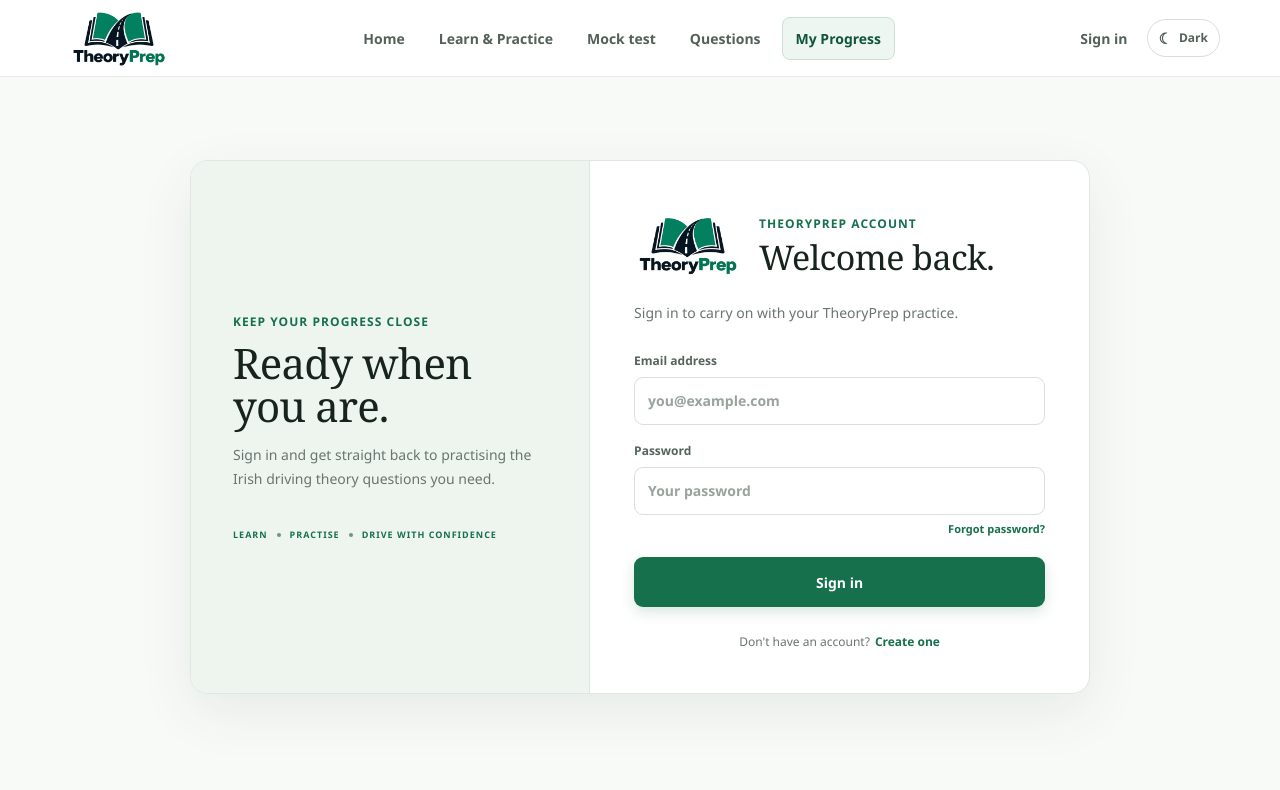
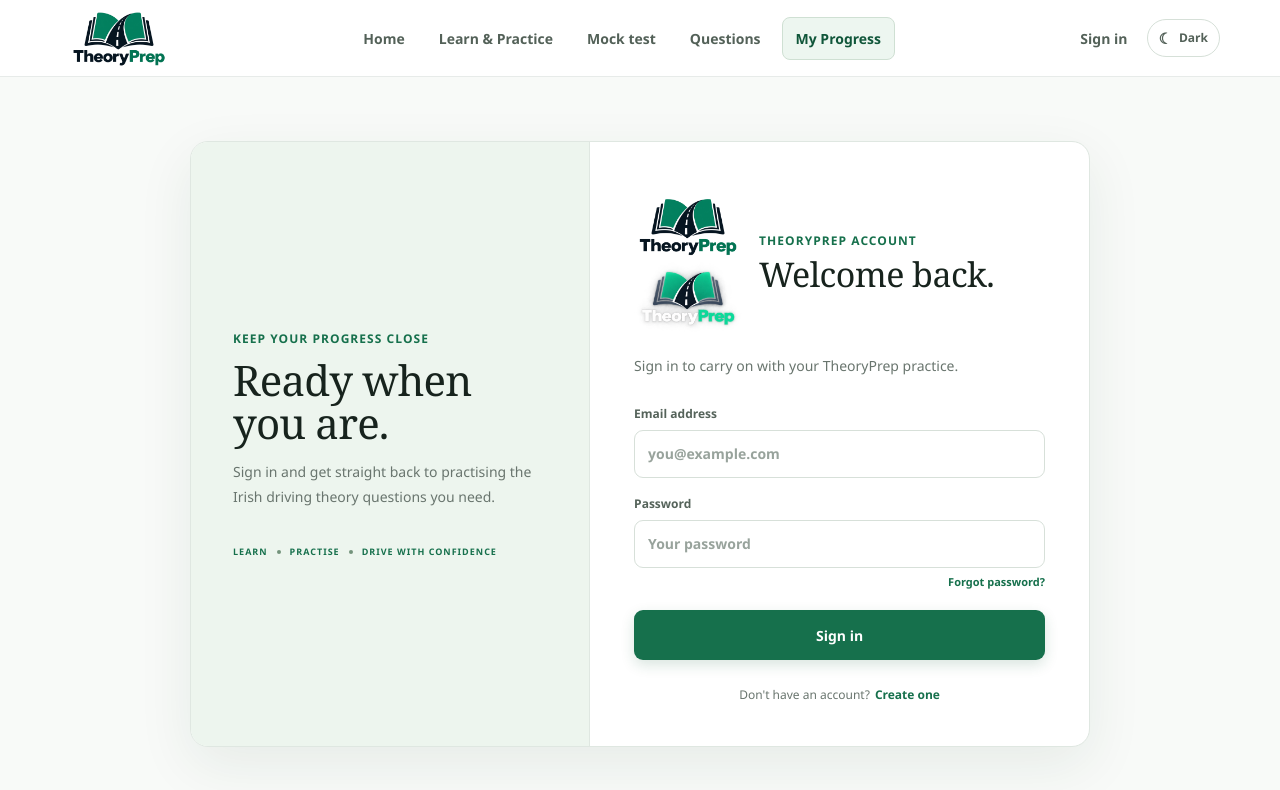
Before and after one commit to cullenry/theory-tester, a Next.js app: page /login in a window 1280 px wide. Shown: the top 790 px of the page. Built offline with nearby package versions, Linux system fonts and the light colour scheme; no server answers.

Commit message:
Use dark logo on auth page

```diff
--- a/src/components/auth/auth-form.tsx
+++ b/src/components/auth/auth-form.tsx
@@ -81,14 +81,24 @@ export function AuthForm({ mode }: AuthFormProps) {
   return (
     <div className="auth-card">
       <div className="auth-card-top">
+        <span className="auth-logo-wrap">
           <Image
-          className="auth-logo"
+            className="auth-logo auth-logo-light"
             src="/images/theoryprep-logo.png"
             alt="TheoryPrep"
             width={108}
             height={65}
             priority
           />
+          <Image
+            className="auth-logo auth-logo-dark"
+            src="/images/theoryprep-logo-dark.png"
+            alt=""
+            width={108}
+            height={65}
+            priority
+          />
+        </span>
         <div>
           <p className="eyebrow">TheoryPrep account</p>
           <h1>{isSignup ? "Create your account." : "Welcome back."}</h1>
```
Lines whose indentation alone changed are shown as unchanged.
